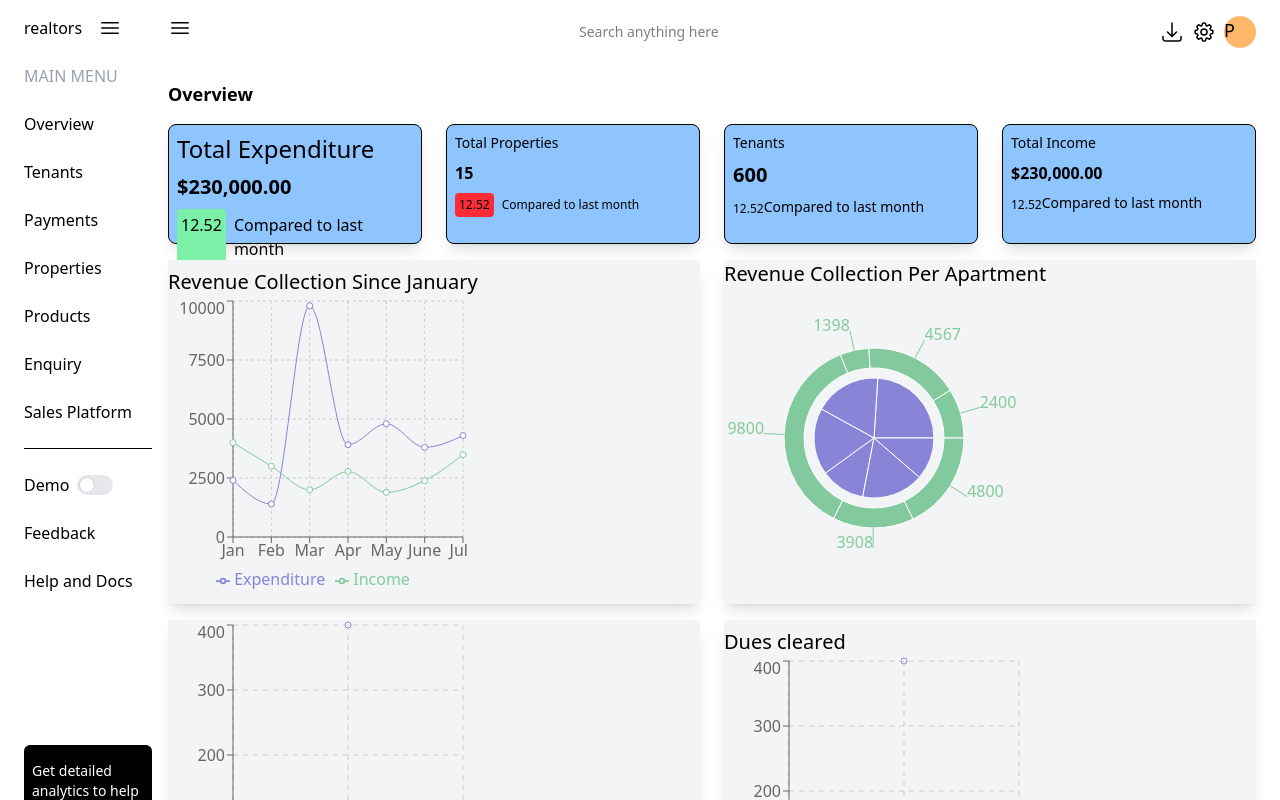
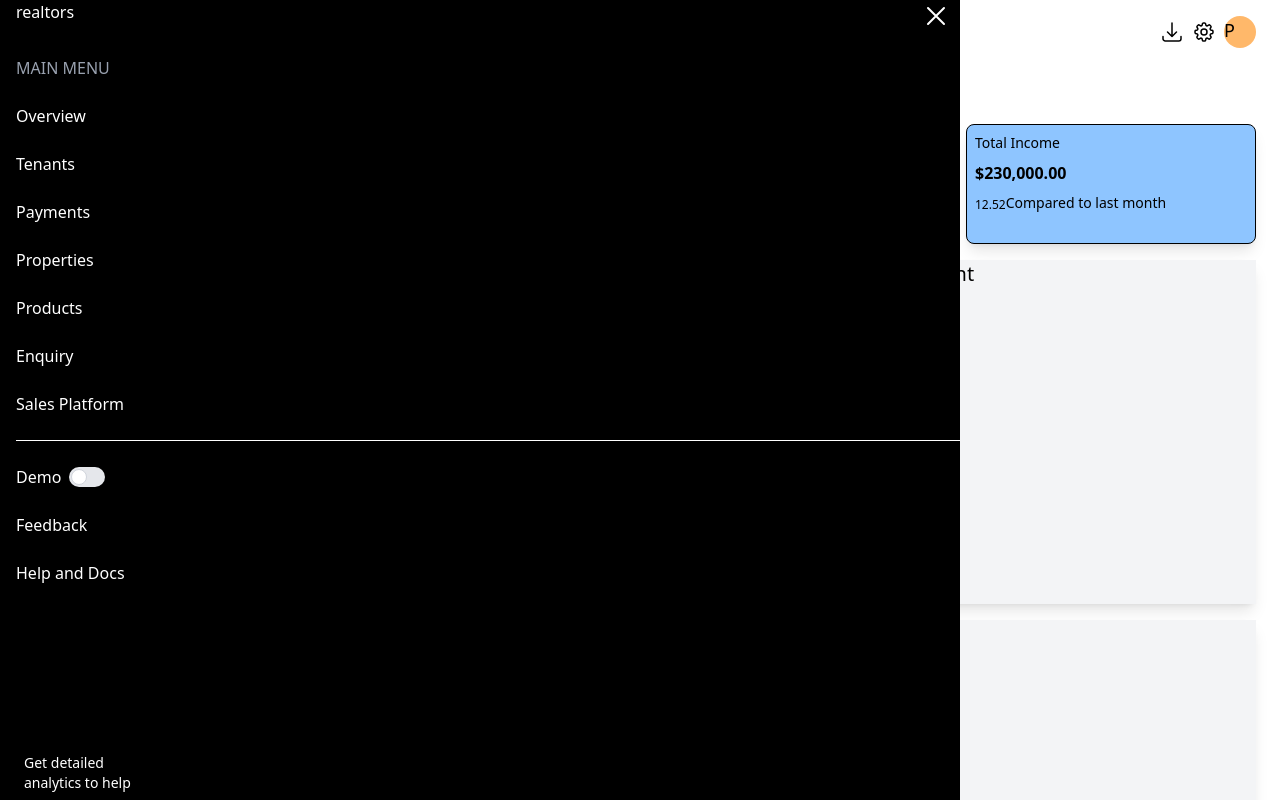
Before and after one commit to pacheko-ke/realtor, a React (Vite) app: page /dashboard in a window 1280 px wide. Both pictures are taken after a click on the icon 36 px from the left and 28 px from the top of the page. Shown: the top 800 px of the page. Built offline with nearby package versions, Linux system fonts and the light colour scheme.

Commit message:
add mopbile side nav

```diff
--- a/src/components/dashboard/Landlord.jsx
+++ b/src/components/dashboard/Landlord.jsx
@@ -7,24 +7,30 @@ import Visualize from './Visualize';
 
 export default function Landlord() {
 
-    const [sideHidden,showSideNav] = React.useState(true)
-    function showSideMenu(){
-        showSideNav(false)
+    const [sideHidden, showSideNav] = React.useState(true)
+    function showSideMenu() {
+        showSideNav(!sideHidden)
+    }
+
+    function hideMenu() {
+        showSideNav(true)
     }
 
     return (
         <div>
-            <div className="flex gap-4 h-full mx-6 mt-4 flex-row ">
+            <div className="relative flex gap-4 h-full mx-6 mt-4 flex-row ">
                 {/* sidenav */}
-                <div className={sideHidden?"sidebar gap-6 hidden text-left":" sidebar gap-6 text-left flex flex-col"}>
+                <div className={sideHidden ? "sidebar gap-6 hidden text-left" : " sidebar gap-6 text-left flex flex-col absolute bg-black text-white pl-4 z-20 h-full fixed  left-0 top-0 w-3/4"}>
 
-                    <div className='flex gap-4'>
+                    <div className='flex justify-between pr-2'>
                         <h1>realtors</h1>
 
-                        {/* menu hide icon */}
-                        <svg xmlns="http://www.w3.org/2000/svg" fill="none" viewBox="0 0 24 24" strokeWidth={1.5} stroke="currentColor" className="size-6">
-                            <path strokeLinecap="round" strokeLinejoin="round" d="M3.75 6.75h16.5M3.75 12h16.5m-16.5 5.25h16.5" />
+                        {/* menu close icon */}
+
+                        <svg xmlns="http://www.w3.org/2000/svg" fill="none" viewBox="0 0 24 24" stroke-width="1.5" stroke="currentColor" class="size-8" onClick={() => showSideMenu()}>
+                            <path stroke-linecap="round" stroke-linejoin="round" d="M6 18 18 6M6 6l12 12" />
                         </svg>
+
                     </div>
 
                     <h1 className='text-gray-400'>MAIN MENU</h1>
@@ -57,8 +63,8 @@ export default function Landlord() {
                 {/* main content */}
                 <div className="flex flex-col main-content size-full gap-4">
                     <div className="flex flex-row justify-between ">
-                         {/* menu hide icon */}
-                         <svg xmlns="http://www.w3.org/2000/svg" fill="none" viewBox="0 0 24 24" strokeWidth={1.5} stroke="currentColor" className="size-6 menu-humburger " onClick={()=>showSideNav()}>
+                        {/* menu hide icon */}
+                        <svg xmlns="http://www.w3.org/2000/svg" fill="none" viewBox="0 0 24 24" strokeWidth={1.5} stroke="currentColor" className="size-6 menu-humburger " onClick={() => showSideNav()}>
                             <path strokeLinecap="round" strokeLinejoin="round" d="M3.75 6.75h16.5M3.75 12h16.5m-16.5 5.25h16.5" />
                         </svg>
                         <input type="text" placeholder='Search anything here' className='text-sm pl-2' />
```
